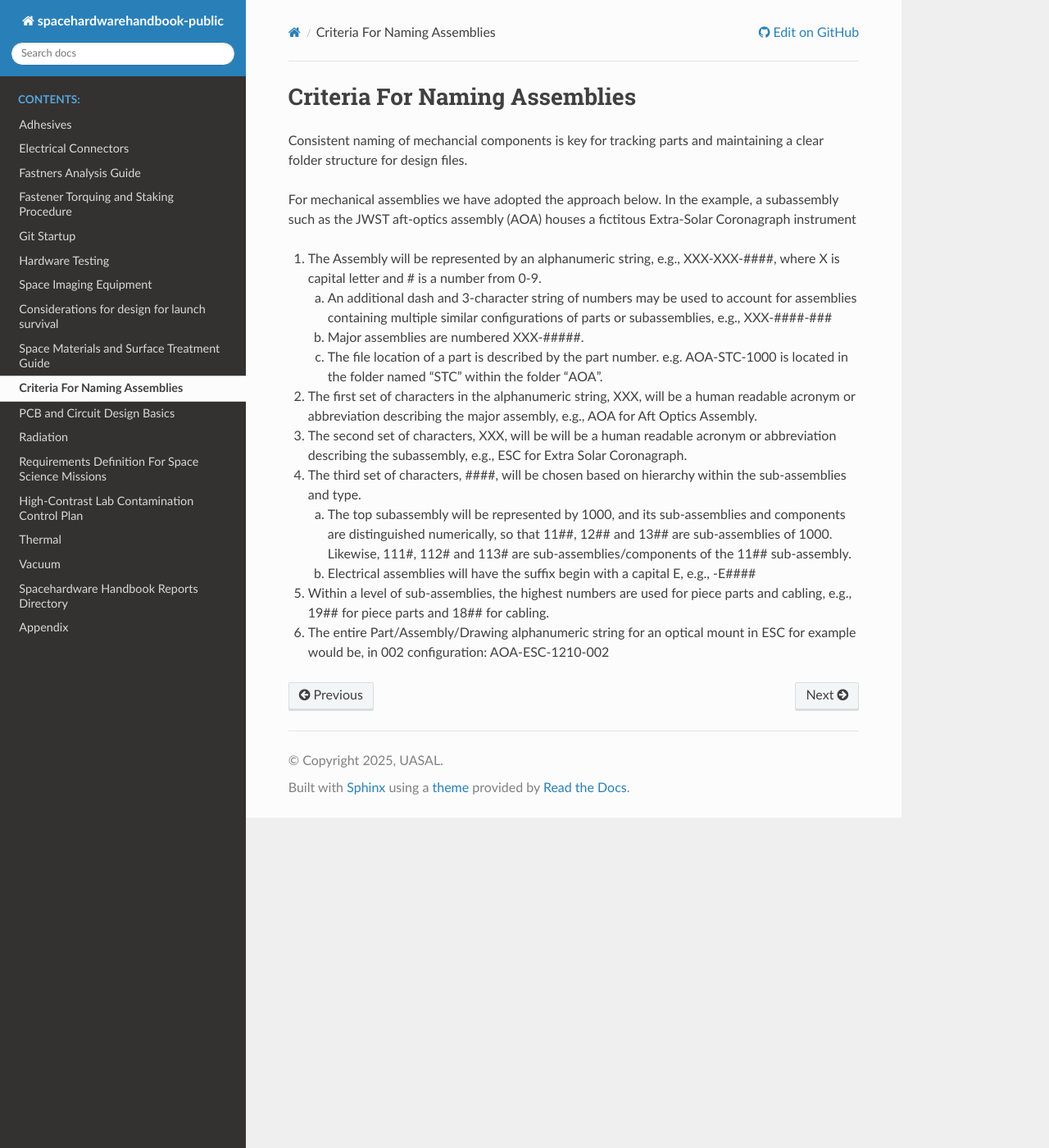
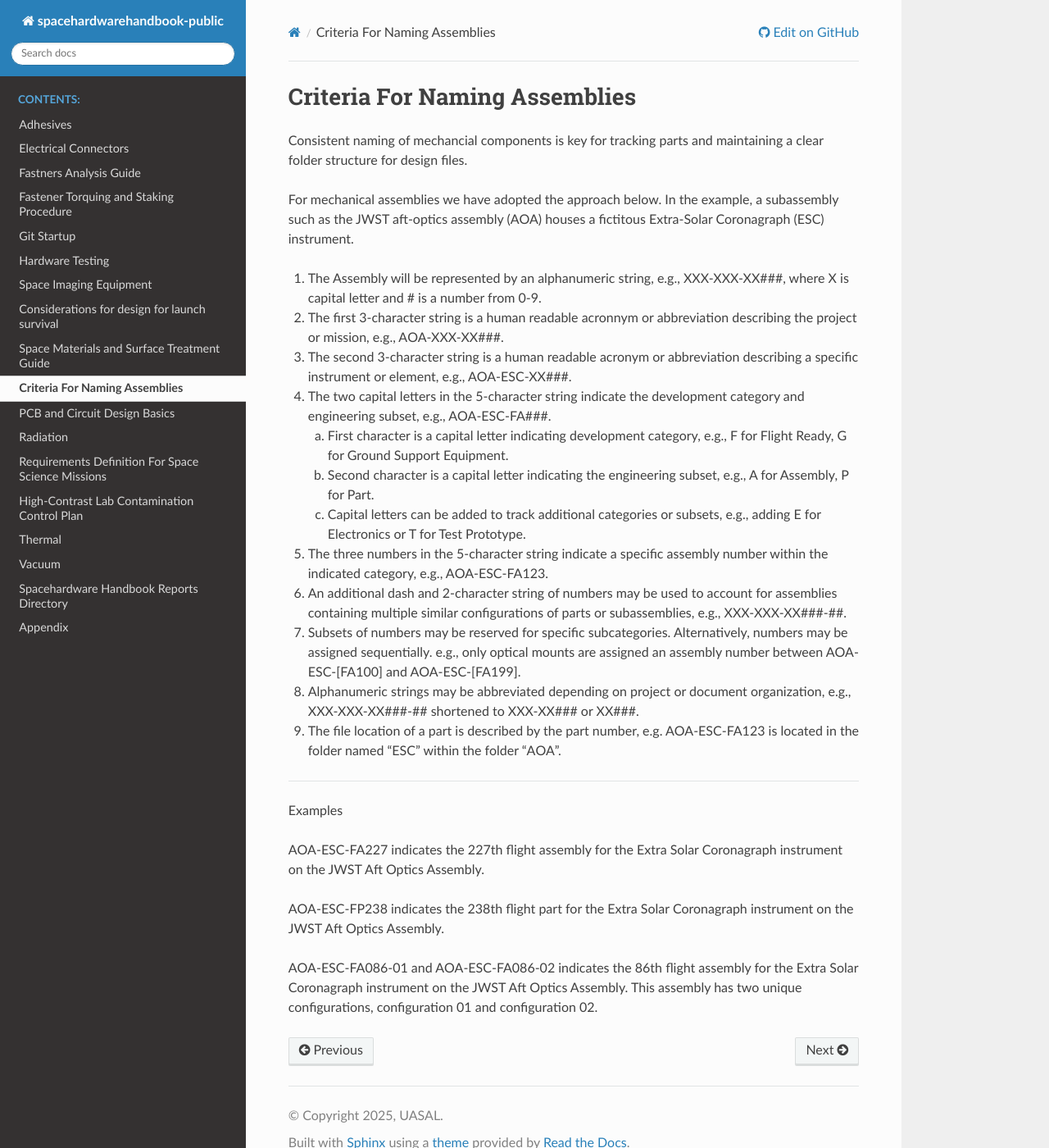
Before and after one commit to uasal/spacehardwarehandbook-public, a Sphinx documentation site: the page built from source/naming.rst, in a window 1280 px wide and 1400 px high. Shown: the whole window at 82% size. Built offline with Sphinx 7.4.7 and the Read the Docs theme 3.1.0, drawn with Linux system fonts in a browser that asks for light colours.

Commit message:
Update naming.rst
proposed changes based on feedback from team.

```diff
--- a/source/naming.rst
+++ b/source/naming.rst
@@ -3,23 +3,36 @@ Criteria For Naming Assemblies
 
 Consistent naming of mechancial components is key for tracking parts and maintaining a clear folder structure for design files.
 
-For mechanical assemblies we have adopted the approach below. In the example, a subassembly such as the JWST aft-optics assembly (AOA) houses a fictitous Extra-Solar Coronagraph instrument
+For mechanical assemblies we have adopted the approach below. In the example, a subassembly such as the JWST aft-optics assembly (AOA) houses a fictitous Extra-Solar Coronagraph (ESC) instrument.
 
-1. The Assembly will be represented by an alphanumeric string, e.g., XXX-XXX-####, where X is capital letter and # is a number from 0-9.
+1. The Assembly will be represented by an alphanumeric string, e.g., XXX-XXX-XX###, where X is capital letter and # is a number from 0-9.
 
-   a. An additional dash and 3-character string of numbers may be used to account for assemblies containing multiple similar configurations of parts or subassemblies, e.g., XXX-####-###
-   b. Major assemblies are numbered XXX-#####.
-   c. The file location of a part is described by the part number. e.g. AOA-STC-1000 is located in the folder named “STC” within the folder “AOA”.
+2. The first 3-character string is a human readable acronnym or abbreviation describing the project or mission, e.g., AOA-XXX-XX###.
 
-2. The first set of characters in the alphanumeric string, XXX, will be a human readable acronym or abbreviation describing the major assembly, e.g., AOA for Aft Optics Assembly.
+3. The second 3-character string is a human readable acronym or abbreviation describing a specific instrument or element, e.g., AOA-ESC-XX###.
 
-3. The second set of characters, XXX, will be will be a human readable acronym or abbreviation describing the subassembly, e.g., ESC for Extra Solar Coronagraph.
+4. The two capital letters in the 5-character string indicate the development category and engineering subset, e.g., AOA-ESC-FA###.
 
-4. The third set of characters, ####, will be chosen based on hierarchy within the sub-assemblies and type.
+   a. First character is a capital letter indicating development category, e.g., F for Flight Ready, G for Ground Support Equipment.
+   b. Second character is a capital letter indicating the engineering subset, e.g., A for Assembly, P for Part.
+   c. Capital letters can be added to track additional categories or subsets, e.g., adding E for Electronics or T for Test Prototype.
 
-   a. The top subassembly will be represented by 1000, and its sub-assemblies and components are distinguished numerically, so that 11##, 12## and 13## are sub-assemblies of 1000. Likewise, 111#, 112# and 113# are sub-assemblies/components of the 11## sub-assembly.
-   b. Electrical assemblies will have the suffix begin with a capital E, e.g., -E####
+5. The three numbers in the 5-character string indicate a specific assembly number within the indicated category, e.g., AOA-ESC-FA123.
 
-5. Within a level of sub-assemblies, the highest numbers are used for piece parts and cabling, e.g., 19## for piece parts and 18## for cabling.
+6. An additional dash and 2-character string of numbers may be used to account for assemblies containing multiple similar configurations of parts or subassemblies, e.g., XXX-XXX-XX###-##.
 
-6. The entire Part/Assembly/Drawing alphanumeric string for an optical mount in ESC for example would be, in 002 configuration: AOA-ESC-1210-002
+7. Subsets of numbers may be reserved for specific subcategories. Alternatively, numbers may be assigned sequentially. e.g., only optical mounts are assigned an assembly number between AOA-ESC-[FA100] and AOA-ESC-[FA199].
+
+8. Alphanumeric strings may be abbreviated depending on project or document organization, e.g., XXX-XXX-XX###-## shortened to XXX-XX### or XX###.
+
+9. The file location of a part is described by the part number, e.g. AOA-ESC-FA123 is located in the folder named "ESC” within the folder “AOA”.
+
+=================================
+
+Examples
+
+AOA-ESC-FA227 indicates the 227th flight assembly for the Extra Solar Coronagraph instrument on the JWST Aft Optics Assembly.
+
+AOA-ESC-FP238 indicates the 238th flight part for the Extra Solar Coronagraph instrument on the JWST Aft Optics Assembly.
+
+AOA-ESC-FA086-01 and AOA-ESC-FA086-02 indicates the 86th flight assembly for the Extra Solar Coronagraph instrument on the JWST Aft Optics Assembly. This assembly has two unique configurations, configuration 01 and configuration 02.
```
